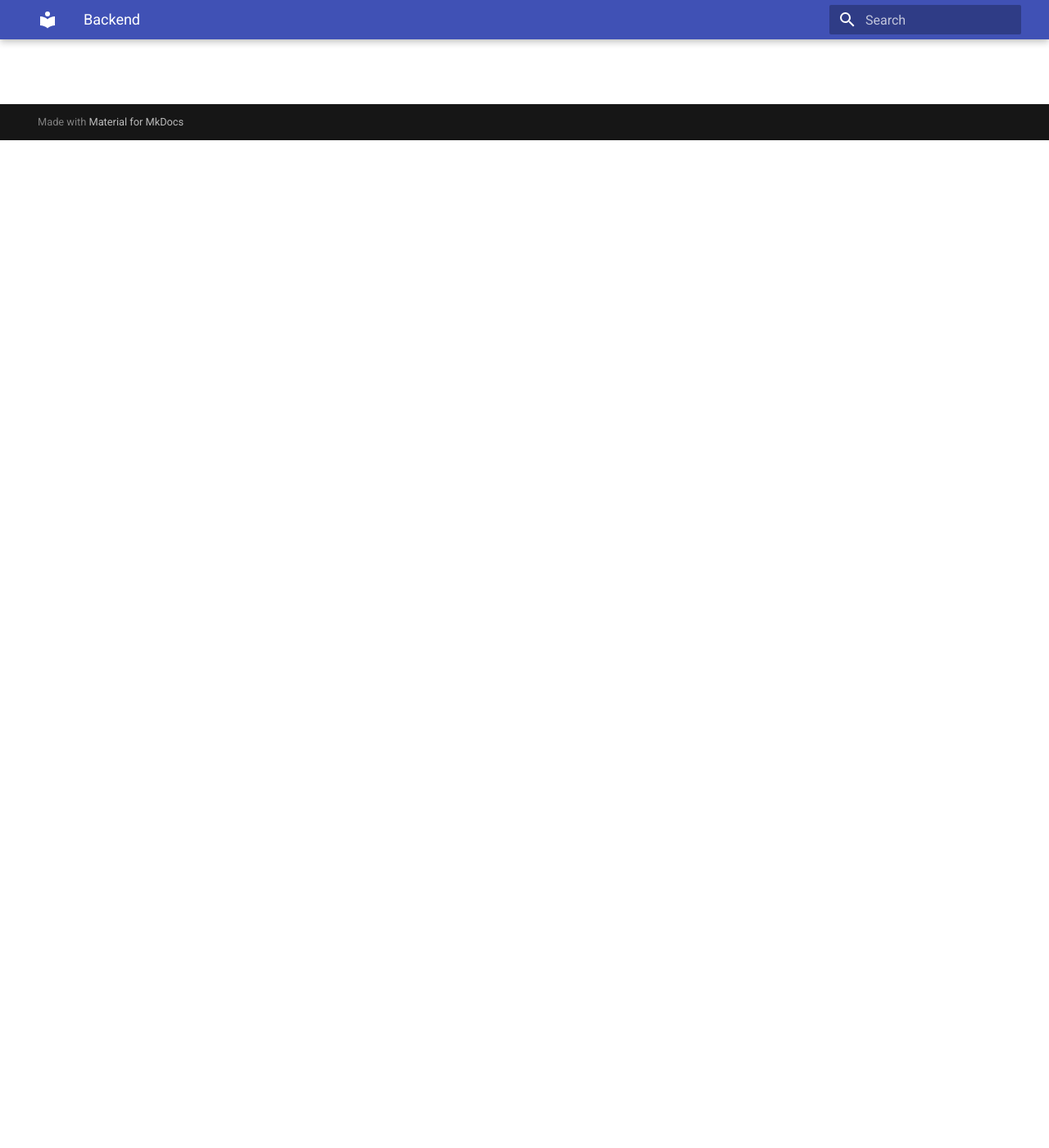
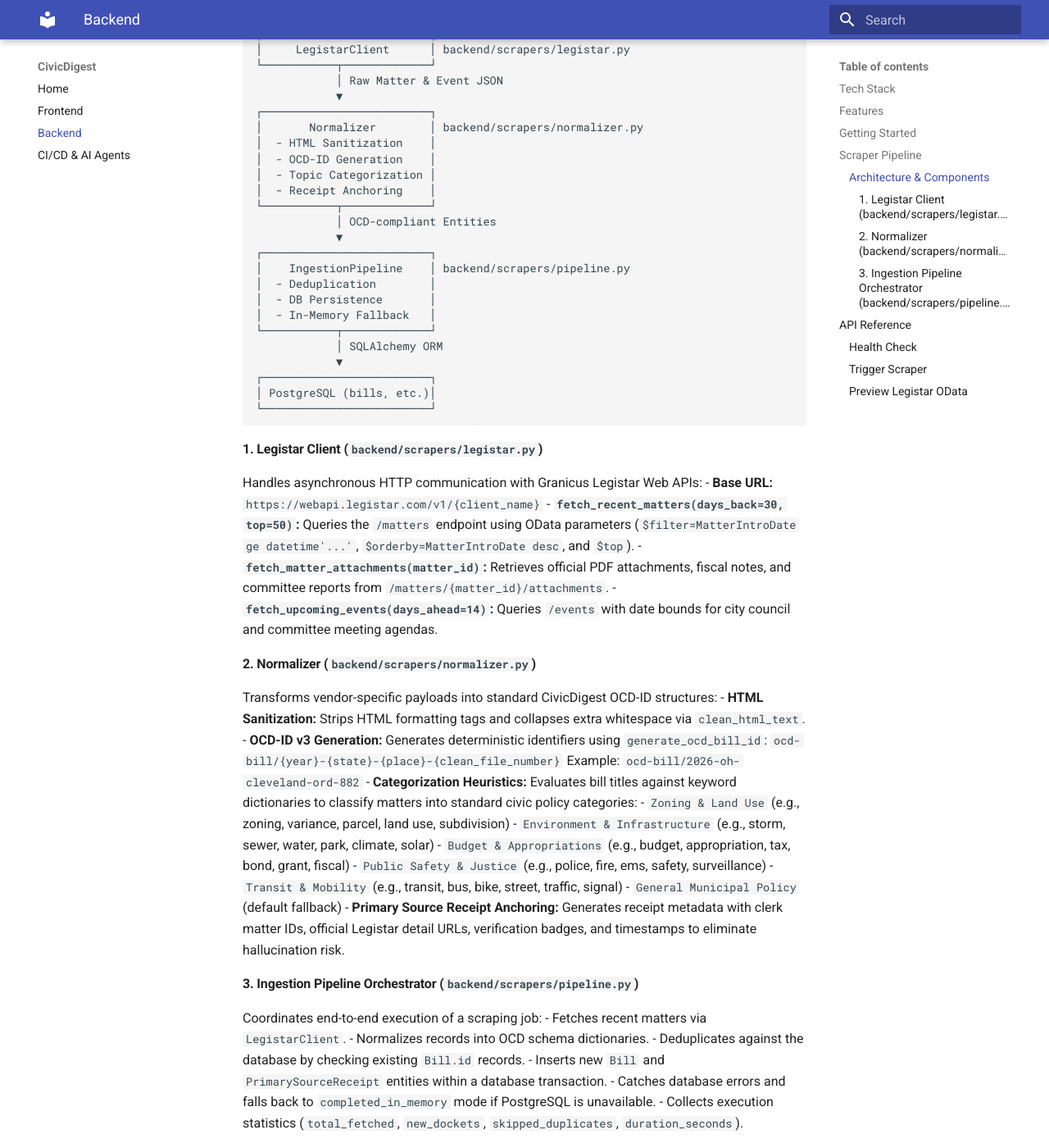
Before and after one commit to CrazyMan80052/civic-digest, an MkDocs documentation site: the page built from docs/backend.md, in a window 1280 px wide and 1400 px high, scrolled down 1229 px. Shown: the whole window at 82% size. Built offline with MkDocs 1.6.1 and Material for MkDocs 9.7.7, drawn with Linux system fonts in a browser that asks for light colours; some of the changed text lies outside the part shown.

Commit message:
docs(deploy): add cicd guide, vercel config and dockerfile

````diff
--- a/docs/backend.md
+++ b/docs/backend.md
@@ -29,4 +29,138 @@
 
 ## Scraper Pipeline
 
-The ingestion pipeline handles the actual scraping of municipal data (e.g., from Legistar) and maps the results to Open Civic Data (OCD-ID) standards for uniformity and ease of use.
+The scraper subsystem collects, normalizes, and stores municipal legislative data from official government portals. It follows the Open Civic Data (OCD-ID v3) standard and implements the Receipt Verification Protocol to ensure provenance and auditability.
+
+### Architecture & Components
+
+```
+┌─────────────────────────┐
+│ Granicus / Legistar API │ (OData v1 Web API)
+└───────────┬─────────────┘
+            │ HTTP (OData Queries)
+            ▼
+┌─────────────────────────┐
+│     LegistarClient      │ backend/scrapers/legistar.py
+└───────────┬─────────────┘
+            │ Raw Matter & Event JSON
+            ▼
+┌─────────────────────────┐
+│       Normalizer        │ backend/scrapers/normalizer.py
+│  - HTML Sanitization    │
+│  - OCD-ID Generation    │
+│  - Topic Categorization │
+│  - Receipt Anchoring    │
+└───────────┬─────────────┘
+            │ OCD-compliant Entities
+            ▼
+┌─────────────────────────┐
+│    IngestionPipeline    │ backend/scrapers/pipeline.py
+│  - Deduplication        │
+│  - DB Persistence       │
+│  - In-Memory Fallback   │
+└───────────┬─────────────┘
+            │ SQLAlchemy ORM
+            ▼
+┌─────────────────────────┐
+│ PostgreSQL (bills, etc.)│
+└─────────────────────────┘
+```
+
+#### 1. Legistar Client (`backend/scrapers/legistar.py`)
+
+Handles asynchronous HTTP communication with Granicus Legistar Web APIs:
+- **Base URL:** `https://webapi.legistar.com/v1/{client_name}`
+- **`fetch_recent_matters(days_back=30, top=50)`:** Queries the `/matters` endpoint using OData parameters (`$filter=MatterIntroDate ge datetime'...'`, `$orderby=MatterIntroDate desc`, and `$top`).
+- **`fetch_matter_attachments(matter_id)`:** Retrieves official PDF attachments, fiscal notes, and committee reports from `/matters/{matter_id}/attachments`.
+- **`fetch_upcoming_events(days_ahead=14)`:** Queries `/events` with date bounds for city council and committee meeting agendas.
+
+#### 2. Normalizer (`backend/scrapers/normalizer.py`)
+
+Transforms vendor-specific payloads into standard CivicDigest OCD-ID structures:
+- **HTML Sanitization:** Strips HTML formatting tags and collapses extra whitespace via `clean_html_text`.
+- **OCD-ID v3 Generation:** Generates deterministic identifiers using `generate_ocd_bill_id`:
+  ```
+  ocd-bill/{year}-{state}-{place}-{clean_file_number}
+  ```
+  Example: `ocd-bill/2026-oh-cleveland-ord-882`
+- **Categorization Heuristics:** Evaluates bill titles against keyword dictionaries to classify matters into standard civic policy categories:
+  - `Zoning & Land Use` (e.g., zoning, variance, parcel, land use, subdivision)
+  - `Environment & Infrastructure` (e.g., storm, sewer, water, park, climate, solar)
+  - `Budget & Appropriations` (e.g., budget, appropriation, tax, bond, grant, fiscal)
+  - `Public Safety & Justice` (e.g., police, fire, ems, safety, surveillance)
+  - `Transit & Mobility` (e.g., transit, bus, bike, street, traffic, signal)
+  - `General Municipal Policy` (default fallback)
+- **Primary Source Receipt Anchoring:** Generates receipt metadata with clerk matter IDs, official Legistar detail URLs, verification badges, and timestamps to eliminate hallucination risk.
+
+#### 3. Ingestion Pipeline Orchestrator (`backend/scrapers/pipeline.py`)
+
+Coordinates end-to-end execution of a scraping job:
+- Fetches recent matters via `LegistarClient`.
+- Normalizes records into OCD schema dictionaries.
+- Deduplicates against the database by checking existing `Bill.id` records.
+- Inserts new `Bill` and `PrimarySourceReceipt` entities within a database transaction.
+- Catches database errors and falls back to `completed_in_memory` mode if PostgreSQL is unavailable.
+- Collects execution statistics (`total_fetched`, `new_dockets`, `skipped_duplicates`, `duration_seconds`).
+
+---
+
+## API Reference
+
+### Health Check
+
+- **Endpoint:** `GET /api/health`
+- **Description:** Checks service status and returns supported standards.
+- **Response:**
+  ```json
+  {
+    "status": "healthy",
+    "service": "CivicDigest-FastAPI-Engine",
+    "timestamp": "2026-09-04T20:00:00.000000",
+    "standards": ["Open Civic Data OCD-ID v3", "Legistar OData", "Laplace DP"]
+  }
+  ```
+
+### Trigger Scraper
+
+- **Endpoint:** `POST /api/scrapers/run`
+- **Description:** Initiates a live scrape, normalizes records, and persists them to the database.
+- **Request Body:**
+  ```json
+  {
+    "client_name": "cleveland",
+    "state_code": "OH",
+    "place_name": "Cleveland",
+    "top": 15,
+    "days_back": 30
+  }
+  ```
+- **Response:**
+  ```json
+  {
+    "jurisdiction": "Cleveland",
+    "status": "completed",
+    "total_fetched": 15,
+    "new_dockets": 12,
+    "skipped_duplicates": 3,
+    "enriched_dockets": [...],
+    "errors": [],
+    "duration_seconds": 1.84
+  }
+  ```
+
+### Preview Legistar OData
+
+- **Endpoint:** `GET /api/scrapers/preview-odata`
+- **Description:** Inspects raw OData records directly from the city's Legistar endpoint for verification.
+- **Query Parameters:**
+  - `client_name` (string, default: `"cleveland"`): Legistar client ID (e.g., `cleveland`, `austin`, `seattle`).
+  - `top` (integer, default: `5`): Maximum records to retrieve (1 to 20).
+- **Response:**
+  ```json
+  {
+    "client": "cleveland",
+    "count": 5,
+    "endpoint": "https://webapi.legistar.com/v1/cleveland/matters",
+    "records": [...]
+  }
+  ```
--- /dev/null
+++ b/docs/cicd-guide.md
@@ -0,0 +1,112 @@
+# CI/CD & Autonomous AI Agent Pipeline Guide
+
+CivicDigest features a modern CI/CD pipeline tailored specifically for **rapid iteration with AI coding agents** (such as Google Jules, Claude, and Gemini).
+
+---
+
+## 1. Architecture Overview
+
+```
+                                  GitHub Repository
+                       ┌─────────────────────────────────────┐
+                       │ Issues / PRs / Backlog Queue        │
+                       └──────────────────┬──────────────────┘
+                                          │
+                         [Trigger: 'jules' label or /jules]
+                                          ▼
+                       ┌─────────────────────────────────────┐
+                       │ Jules Dispatcher (GitHub Actions)   │
+                       │ - Authenticates via JULES_API_KEY   │
+                       │ - Enforces security allowlist       │
+                       │ - Injects AGENTS.md instructions    │
+                       └──────────────────┬──────────────────┘
+                                          ▼
+                       ┌─────────────────────────────────────┐
+                       │ Google Jules Agent (Cloud VM)       │
+                       │ - Reads monorepo architecture       │
+                       │ - Implements changes                │
+                       │ - Self-verifies build & tests       │
+                       │ - Opens Pull Request                │
+                       └──────────────────┬──────────────────┘
+                                          ▼
+                       ┌─────────────────────────────────────┐
+                       │ Monorepo CI Pipeline (ci.yml)       │
+                       │ - Frontend: Bun, tsc, lint, build   │
+                       │ - Backend: Python 3.12, ruff, pytest│
+                       │ - Docs: MkDocs strict build         │
+                       └───────────┬─────────────────────────┘
+                                   │
+              Pass ┌───────────────┴───────────────┐ Fail
+                   ▼                               ▼
+       ┌───────────────────────┐       ┌───────────────────────┐
+       │ Vercel Preview Deploy │       │ CI Failure Reporter   │
+       │ (Instant live preview)│       │ (One-click auto-heal) │
+       └───────────────────────┘       └───────────────────────┘
+```
+
+---
+
+## 2. Setting Up Google Jules Integration
+
+### Step 1: Obtain Your Jules API Key
+1. Visit [jules.google.com](https://jules.google.com) and log in with your Google Account.
+2. In your account settings, locate the **API Keys** section and generate a new key.
+
+### Step 2: Store in GitHub Repository Secrets
+1. In your GitHub repository, navigate to:
+   **Settings** → **Secrets and variables** → **Actions**
+2. Click **New repository secret**.
+3. Name: `JULES_API_KEY`
+4. Value: *paste your generated key*
+
+---
+
+## 3. How to Trigger Jules Tasks
+
+### Option A: Issue-Driven Dispatch (Recommended)
+1. Open a new issue using the **🤖 Jules AI Task** issue template.
+2. Fill in the objective, target files, and acceptance criteria.
+3. The issue will automatically receive the `jules` label.
+4. GitHub Actions will trigger Jules, post an acknowledgment comment, and Jules will open a Pull Request once completed.
+
+### Option B: Slash Command Trigger (`/jules`)
+Comment anywhere on an open Issue or Pull Request:
+```text
+/jules Add an integration test in backend/tests/test_api.py for the preview-odata endpoint.
+```
+Jules will immediately spin up a cloud VM, implement the request, and push commits to the PR branch or create a new branch.
+
+### Option C: Batch Execution (Burning 100 Tasks/Day)
+Jules on Google AI Pro provides **100 tasks/day** and up to **15 concurrent tasks**.
+
+To execute multiple tasks simultaneously:
+1. Review `.github/jules-tasks.json` or add new items with `"status": "pending"`.
+2. In GitHub, go to **Actions** → **Jules — Batch Task Runner**.
+3. Click **Run workflow**, set `max_concurrent` (up to 15), and click **Run**.
+4. Up to 15 tasks will execute in parallel across independent Jules cloud VMs!
+
+---
+
+## 4. Pull Request CI Gates
+
+Every PR must pass the following verification checks in `.github/workflows/ci.yml`:
+
+| Subsystem | Tools & Commands | Expected Result |
+| :--- | :--- | :--- |
+| **Frontend** | `bun x tsc --noEmit`<br>`bun run lint`<br>`bun run build`<br>`bun test` | 0 type errors, 0 lint errors, build succeeds, all Bun tests pass. |
+| **Backend** | `ruff check .`<br>`pytest tests/ -v` | 0 ruff errors/warnings, all Pytest test cases pass. |
+| **Docs** | `mkdocs build --strict` | Clean documentation build with no broken links. |
+
+---
+
+## 5. Deployment Pipelines
+
+### Frontend: Vercel Preview & Production
+- **Preview Deployments:** Every PR opened by Jules or team members automatically triggers a Vercel preview deployment with an isolated URL.
+- **Production Deployment:** Merging into `main` deploys directly to production.
+- **Settings:** Configured via `vercel.json` in repository root.
+
+### Backend: Containerization & Cloud Run / PaaS
+- **Dockerfile:** A production-ready multi-stage container is available at `backend/Dockerfile`.
+- **Health Check:** `/api/health` validates API responsiveness and standards compliance.
+- Can be deployed to Google Cloud Run, Render, Fly.io, or Railway with a single command or GitHub Actions hook.
--- a/mkdocs.yml
+++ b/mkdocs.yml
@@ -7,3 +7,4 @@
   - Home: index.md
   - Frontend: frontend.md
   - Backend: backend.md
+  - CI/CD & AI Agents: cicd-guide.md
````
Also changed, not shown: vercel.json (added), 2 other files.
